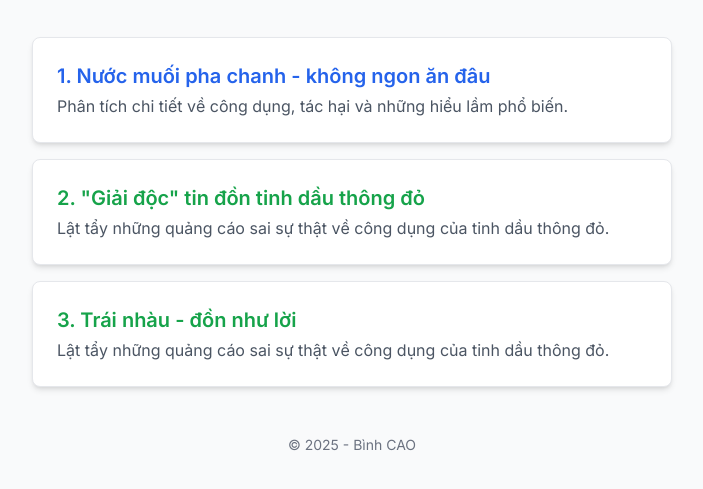
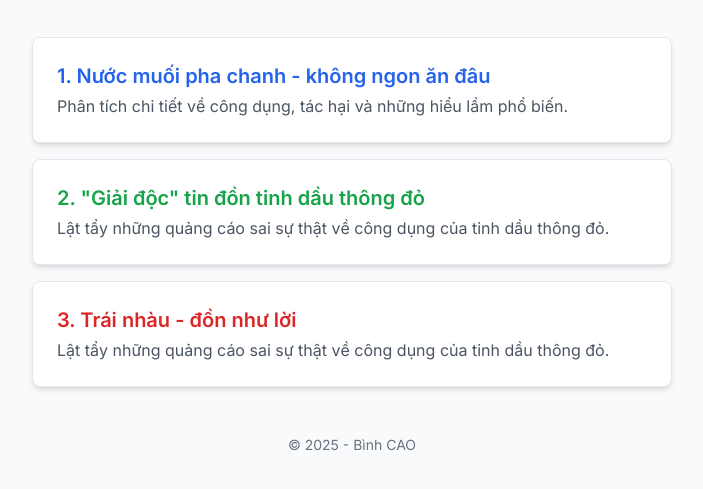
Before and after one commit to tntdev21/giai-doc-tinh-dau-thong-do, a plain HTML site: page index.html in a window 1280 px wide. Shown: the part 139-628 px from the top of the page, without its empty margins (288-991 px from the left). Drawn offline with nearby package versions, Linux system fonts and the light colour scheme.

Commit message:
Update index.html

```diff
--- a/index.html
+++ b/index.html
@@ -37,7 +37,7 @@
                 </a>
 
                 <a href="trai-nhau.html" class="block bg-white p-6 rounded-lg shadow-md hover:shadow-lg transition-shadow duration-200 border border-gray-200 group">
-                    <h2 class="text-xl font-semibold text-green-600 group-hover:text-red-700">3. Trái nhàu - đồn như lời</h2>
+                    <h2 class="text-xl font-semibold text-red-600 group-hover:text-red-700">3. Trái nhàu - đồn như lời</h2>
                     <p class="text-gray-600 mt-1">Lật tẩy những quảng cáo sai sự thật về công dụng của tinh dầu thông đỏ.</p>
                 </a>
             </div>
```
